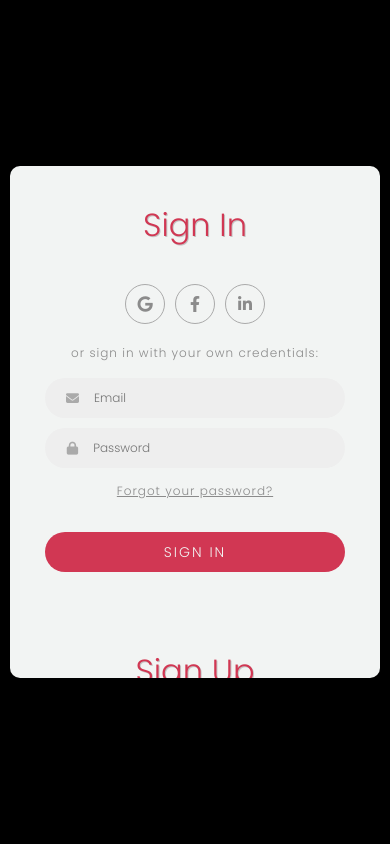
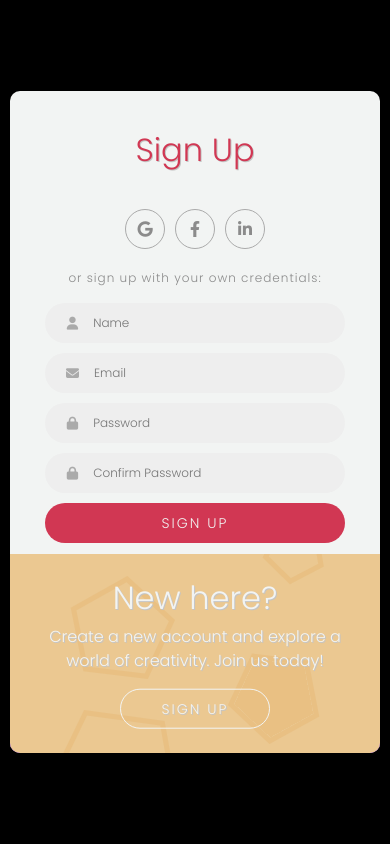
Before and after one commit to af-barradas/html-multistep-form, a plain HTML site: page index.html in a window 390 px wide. Drawn offline with nearby package versions, Linux system fonts and the light colour scheme.

Commit message:
started of mobile structure

```diff
--- a/index.html
+++ b/index.html
@@ -21,31 +21,6 @@
 <body>
     <div class="main-container">
         <div class="form-container signin" id="form-container">
-            <div class="signin-form on" id="signin-form">
-                <h2 class="title-form">Sign In</h2>
-                <div class="fields">
-                    <div class="social-field">
-                        <a href="#" class="social-icon"><i class="fa-brands fa-google"></i></a>
-                        <a href="#" class="social-icon"><i class="fa-brands fa-facebook-f"></i></a>
-                        <a href="#" class="social-icon"><i class="fa-brands fa-linkedin-in"></i></a>
-                    </div>
-                    <p>or sign in with your own credentials:</p>
-                    <div class="text-field">
-                        <i class="fa-solid fa-envelope"></i>
-                        <input type="text" placeholder="Email">
-                    </div>
-                    <div class="text-field">
-                        <i class="fa-solid fa-lock"></i>
-                        <input type="password" placeholder="Password">
-                    </div>
-                    <div class="forgot-password">
-                        <a href="#">Forgot your password?</a>
-                    </div>
-                    <div class="button-field">
-                        <button>Sign In</button>
-                    </div>
-                </div>
-            </div>
             <div class="signup-form off" id="signup-form">
                 <h2 class="title-form">Sign Up</h2>
                 <div class="fields">
@@ -73,6 +48,31 @@
                     </div>
                     <div class="button-field">
                         <button>Sign Up</button>
+                    </div>
+                </div>
+            </div>
+            <div class="signin-form on" id="signin-form">
+                <h2 class="title-form">Sign In</h2>
+                <div class="fields">
+                    <div class="social-field">
+                        <a href="#" class="social-icon"><i class="fa-brands fa-google"></i></a>
+                        <a href="#" class="social-icon"><i class="fa-brands fa-facebook-f"></i></a>
+                        <a href="#" class="social-icon"><i class="fa-brands fa-linkedin-in"></i></a>
+                    </div>
+                    <p>or sign in with your own credentials:</p>
+                    <div class="text-field">
+                        <i class="fa-solid fa-envelope"></i>
+                        <input type="text" placeholder="Email">
+                    </div>
+                    <div class="text-field">
+                        <i class="fa-solid fa-lock"></i>
+                        <input type="password" placeholder="Password">
+                    </div>
+                    <div class="forgot-password">
+                        <a href="#">Forgot your password?</a>
+                    </div>
+                    <div class="button-field">
+                        <button>Sign In</button>
                     </div>
                 </div>
             </div>
--- a/structure_mobile.css
+++ b/structure_mobile.css
@@ -8,25 +8,62 @@
     .main-container {
         max-width: 400px;
         width: 100%;
-        max-height: 512px;
+        max-height: 662px;
         height: 100%;
         overflow: hidden;
         position: relative;
     }
 
-    /* .form-container,
+    .form-container,
     .option-container {
         width: 100%;
     }
 
     .form-container {
-        height: 70%;
-        background-color: aqua;
+        /* position: absolute; */
+        height: 100%;
+        /* background-color: aqua; */
+        /* overflow: hidden; */
     }
 
     .option-container {
         overflow: hidden;
+        position: relative;
+        position: absolute;
+        bottom: 0;
+        left: 0;
         height: 30%;
-        transform: translate(-100px);
-    } */
+        background-color: blueviolet;
+        /* transform: translate(-100px); */
+    }
+
+    .wrapper {
+        z-index: 13;
+        position: absolute;
+        position: relative;
+        top: 50%;
+        left: 50%;
+        transform: translate(-50%, -50%);
+        width: 100%;
+        height: 100%;
+    }
+
+    .signup-option {
+        position: absolute;
+        /* transform: translate(150%); */
+        pointer-events: none;
+    }
+
+    .signin-option {
+        position: absolute;
+        transform: translate(-150%);
+        pointer-events: none;
+    }
+
+    .background-option {
+        z-index: 12;
+        position: absolute;
+        top: -300px;
+        right: -240px;
+    }
 }
```
